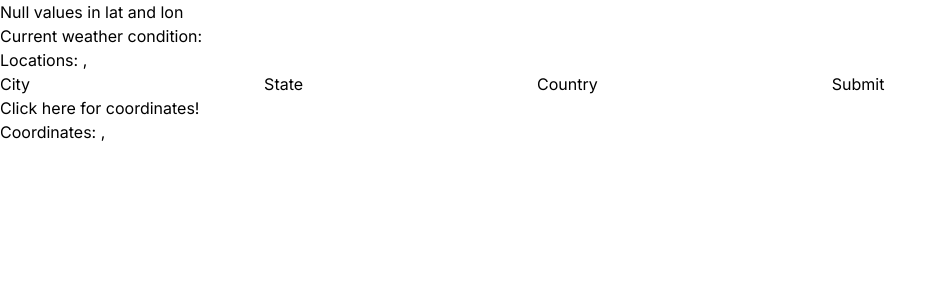
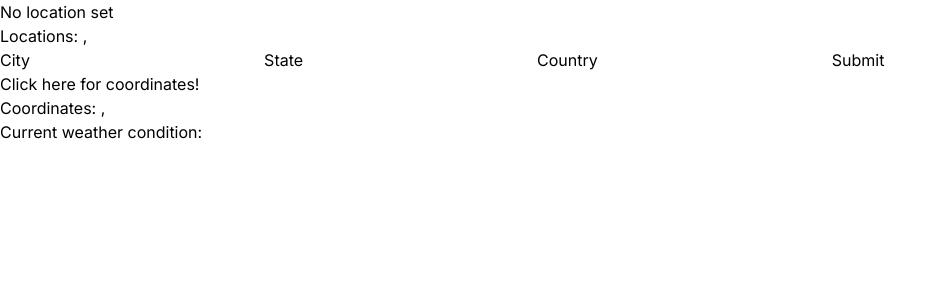
Before and after one commit to michaelzhan1/weather, a Next.js app: page / in a window 1280 px wide. Shown: the top 300 px of the page, without its empty margins (0-946 px from the left). Built offline with nearby package versions, Linux system fonts and the light colour scheme; no server answers.

Commit message:
Refactor

```diff
--- a/app/api/coords/route.ts
+++ b/app/api/coords/route.ts
@@ -20,7 +20,7 @@ export async function POST(request: Request) {
     }
   });
   if (!res.ok) {
-    alert('An error occured while looking up location data')
+    console.log('An error occured while looking up location data')
     return new Response(JSON.stringify({ result: null, message: 'An error occured while looking up location data' }), {
       status: 500,
       headers: {
--- a/app/page.tsx
+++ b/app/page.tsx
@@ -1,10 +1,13 @@
-import MainDisplay from "@/components/MainDisplay"
+import WeatherDisplay from "@/components/WeatherDisplay"
+import { LocationContextProvider } from "@/components/context/LocationContext"
 
 
 export default function Home() {
   return(
     <>
-      <MainDisplay />
+      <LocationContextProvider>
+        <WeatherDisplay />
+      </LocationContextProvider>
     </>
   )
 }
--- a/components/LocationForm.tsx
+++ b/components/LocationForm.tsx
@@ -3,7 +3,7 @@
 
 import { useState } from 'react';
 import { GeocodeResponseBody } from '@/types/backend';
-import { useLocationContext } from './LocationContext';
+import { useLocationContext } from './context/LocationContext';
 
 
 export default function LocationForm () {
--- a/components/MainDisplay.tsx
+++ /dev/null
@@ -1,15 +0,0 @@
-import LocationForm from "./LocationForm"
-import WeatherDisplay from "./WeatherDisplay"
-import { LocationContextProvider } from "./LocationContext"
-
-
-export default function MainDisplay () {
-  return (
-    <>
-      <LocationContextProvider>
-        <WeatherDisplay />
-        <LocationForm />
-      </LocationContextProvider>
-    </>
-  )
-}
--- a/components/WeatherDisplay.tsx
+++ b/components/WeatherDisplay.tsx
@@ -1,10 +1,10 @@
 'use client'
 
 
-import { useLocationContext } from "./LocationContext"
+import { useLocationContext } from "./context/LocationContext"
 import { useEffect, useState } from "react";
 import { WeatherResponseBody, Weather } from "@/types/backend";
-
+import LocationForm from "./LocationForm";
 
 export default function WeatherDisplay() {
   const [ weatherCondition, setWeatherCondition ] = useState<string>('');
@@ -13,6 +13,10 @@ export default function WeatherDisplay() {
   // when latitude or longitude changes, set the weathercondition to the result of it
   useEffect(() => {
     async function getWeatherCondition(): Promise<void> {
+      if (latitude === null || longitude === null) {
+        console.log('Latitude or longitude is null, not updating weather conditions')
+        return
+      }
       console.log('Updating weather conditions')
       const res: Response = await fetch(`/api/weather?latitude=${latitude}&longitude=${longitude}`)
       if (!res.ok) {
@@ -35,7 +39,8 @@ export default function WeatherDisplay() {
     <>
       {(latitude === null) && (longitude === null) ? (
         <>
-          <div>Null values in lat and lon</div>
+          <div>No location set</div>
+          <LocationForm />
         </>
       ) : (
         <>
```
Also changed, not shown: components/context/LocationContext.tsx (renamed from components/LocationContext.tsx).
